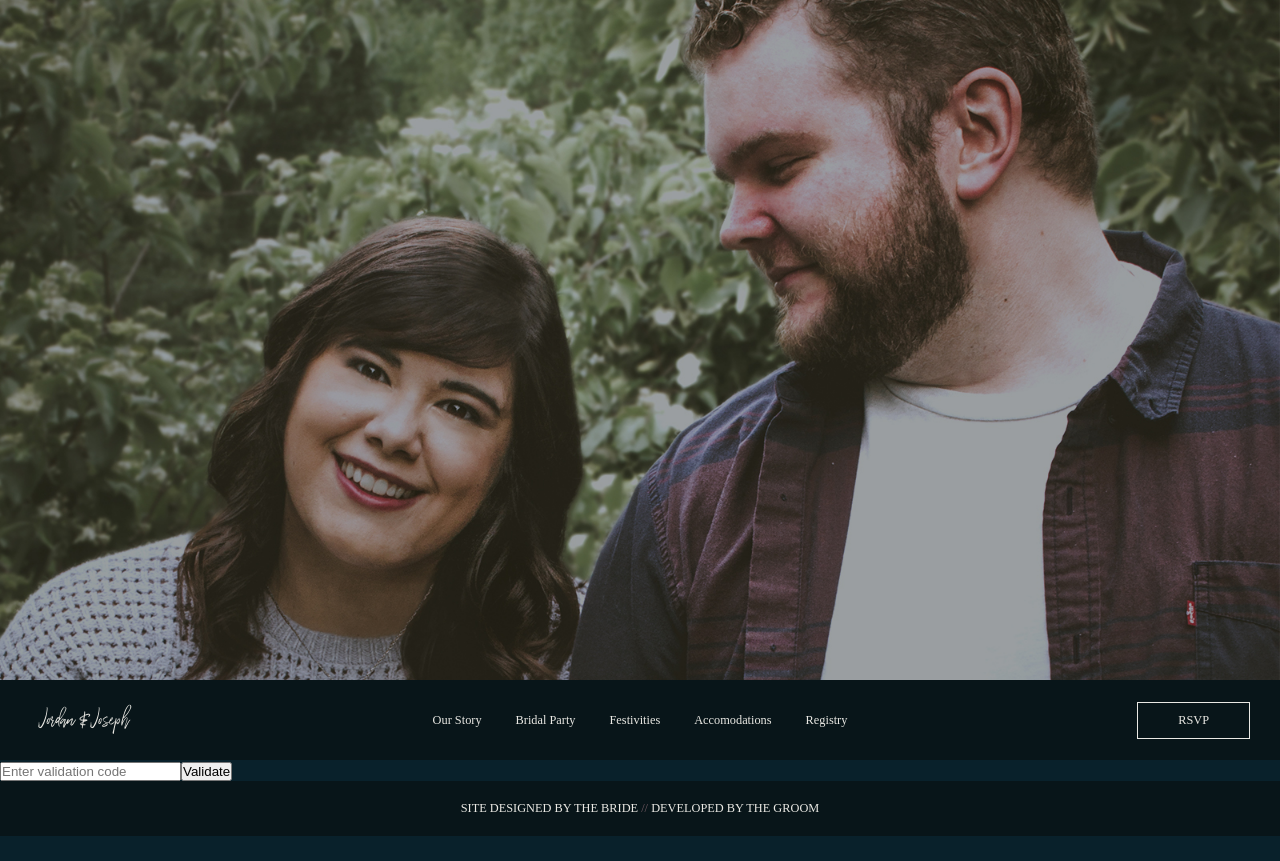
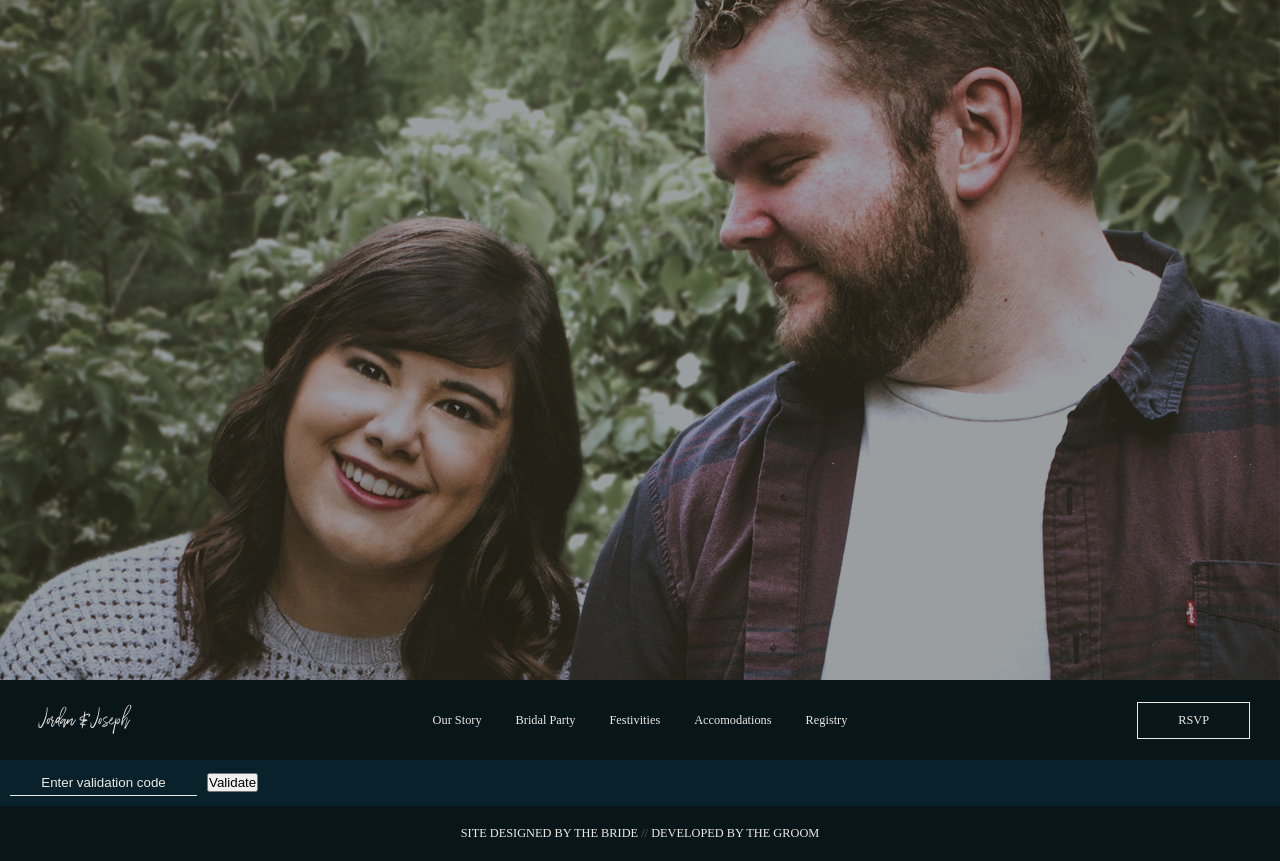
Before and after one commit to jbanass/jojo-wedding, an Angular app: page /rsvp in a window 1280 px wide. Before the commit the page ends 836 px from the top, so only its background shows below. Built offline with nearby package versions, Linux system fonts and the light colour scheme; a web font is replaced by a local one.

Commit message:
styling work

```diff
--- a/src/app/rsvp-form/rsvp-form.component.html
+++ b/src/app/rsvp-form/rsvp-form.component.html
@@ -1,11 +1,13 @@
 <div class="rsvp-form-container">
     <div *ngIf="!isValidated; else partyEntry" class="rsvp-form-validation">
         <input #codeInput type="text" placeholder="Enter validation code" class="rsvp-form-input" />
-        <button (click)="validate(codeInput.value)">Validate</button>
+        <button class="rsvp-form-button" (click)="validate(codeInput.value)">Validate</button>
     </div>
     <ng-template #partyEntry>
         <div class="rsvp-party-form">
-            <h1>Validated</h1>
+            <h1>RSVP</h1>
+            <input class="rsvp-form-input" type="text" placeholder="What's your name?" />
+            <input class="rsvp-form-input" type="number" placeholder="How many are you bringing?" />
         </div>
     </ng-template>
 </div>
--- /dev/null
+++ b/src/app/rsvp-form/rsvp-form.component.scss
@@ -0,0 +1,37 @@
+@import '../../variables';
+
+.rsvp-form-container {
+
+}
+
+.rsvp-form-validation {
+
+}
+
+.rsvp-form-input {
+    -webkit-appearance: none;
+    border: none;
+    border-bottom: 1px solid $off-white;
+    background-color: transparent;
+    padding: 5px;
+    text-align: center;
+    color: $off-white;
+    margin: 10px;
+}
+
+.rsvp-form-input::placeholder {
+    color:$off-white;
+    text-align: center;
+}
+
+.rsvp-form-button {
+
+}
+
+.rsvp-party-form {
+
+}
+
+.rsvp-party-form h1 {
+    color:$light-blue;
+}
--- a/src/app/rsvp-form/rsvp-form.component.ts
+++ b/src/app/rsvp-form/rsvp-form.component.ts
@@ -7,13 +7,14 @@ import { RSVPService } from "./rsvp.service";
 @Component({
   selector: "rsvp-form",
   templateUrl: "./rsvp-form.component.html",
-  styleUrls: ["./rsvp-form.component.css"]
+  styleUrls: ["./rsvp-form.component.scss"]
 })
 export class RSVPFormComponent {
   validationCode: string = null;
   isValidated: boolean = false;
+  fg: FormGroup;
 
-  constructor(private service: RSVPService) {}
+  constructor(private service: RSVPService) { }
 
   validate(code: string) {
     this.service.submitRSVP(code).subscribe((result: boolean) => {
```
Also changed, not shown: src/app/rsvp-form/rsvp-form.component.css (deleted).
